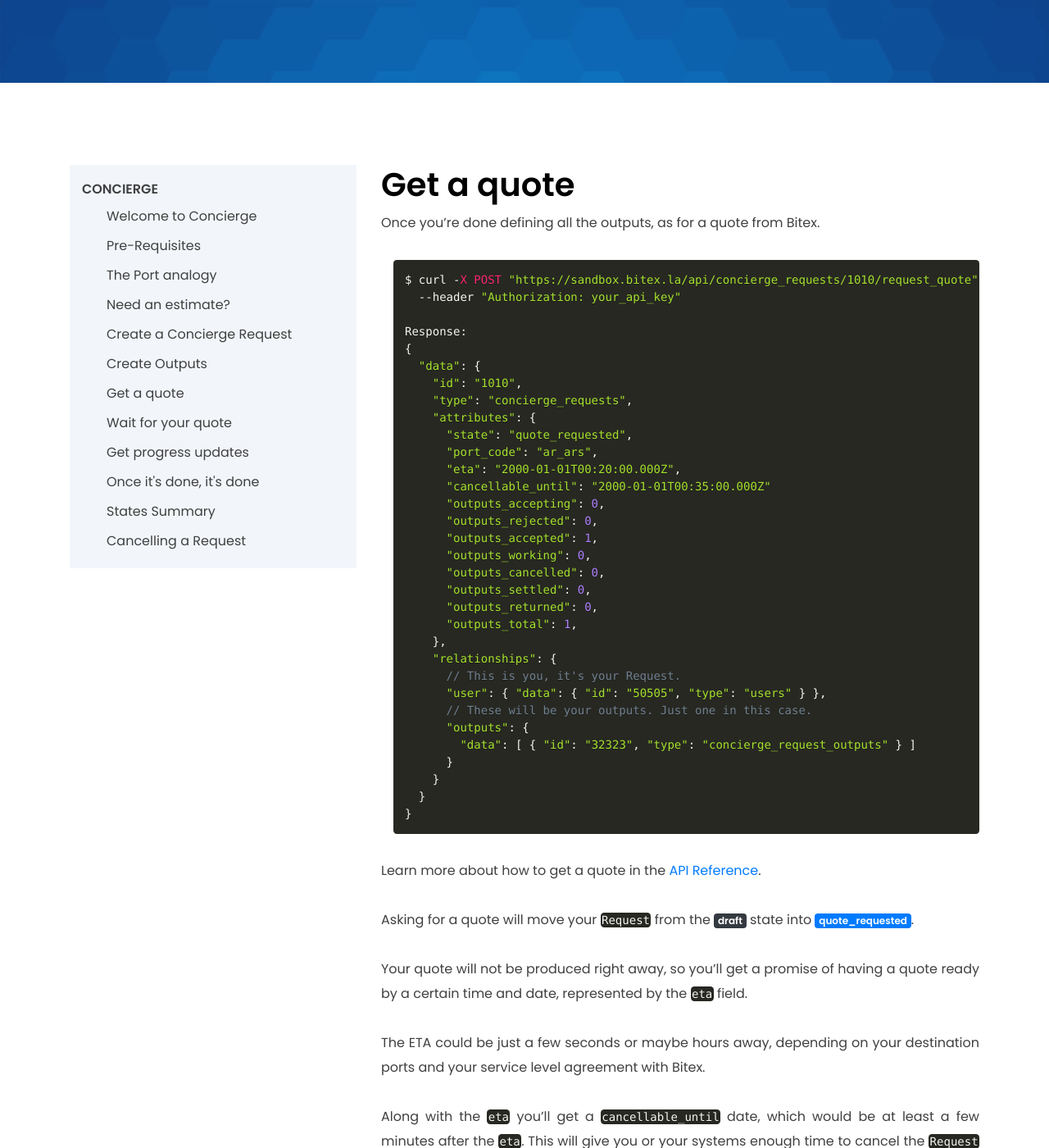
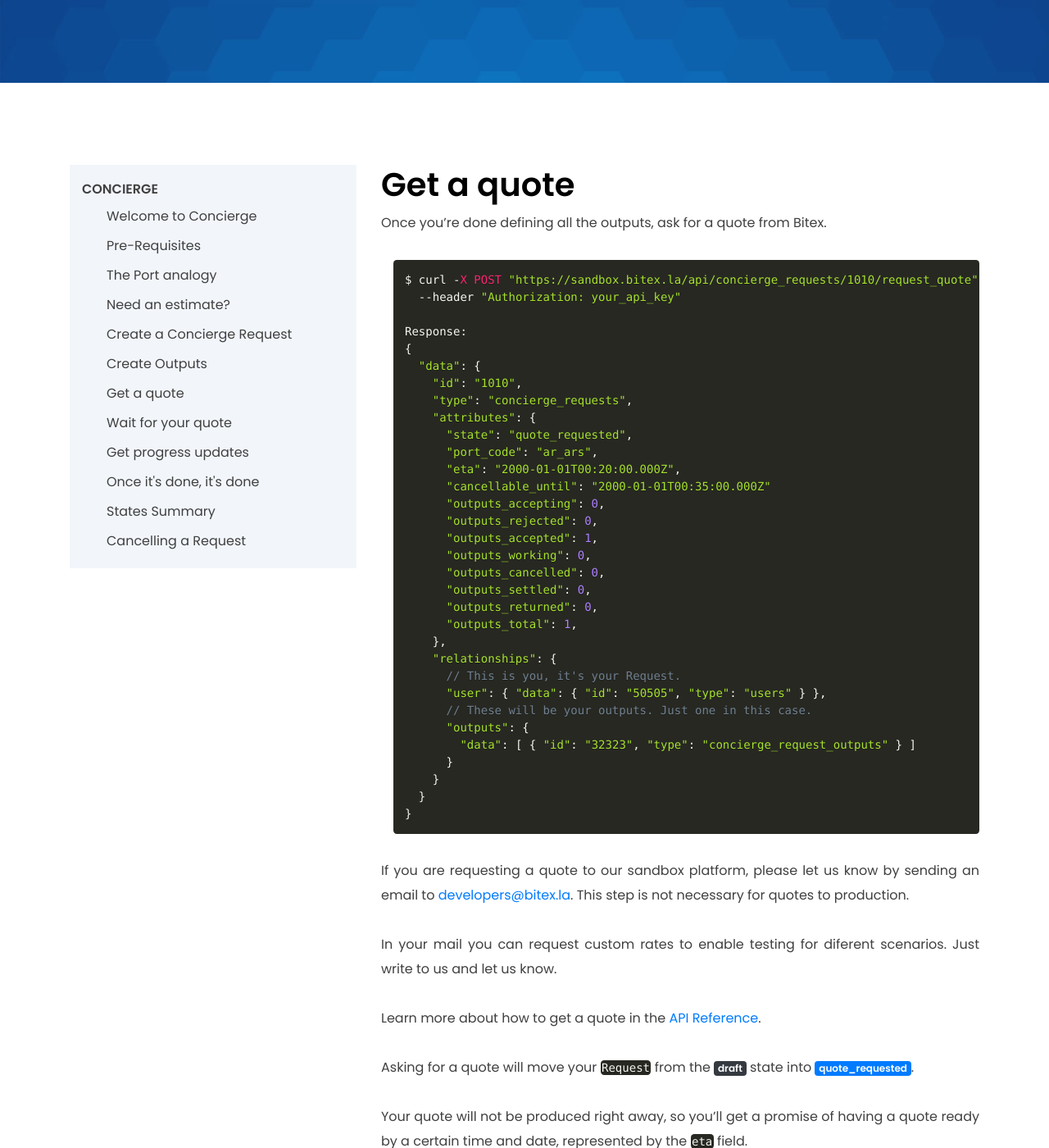
Before and after one commit to bitex-la/bitex-guides, a Jekyll site: the page built from _docs/concierge/get_quote.md, in a window 1280 px wide and 1400 px high, scrolled down 251 px. Shown: the whole window at 82% size. Built offline with Jekyll 4.4.1, drawn with Linux system fonts in a browser that asks for light colours.

Commit message:
Requests email for sandbox quotes & typo

```diff
--- a/_docs/concierge/get_quote.md
+++ b/_docs/concierge/get_quote.md
@@ -7,7 +7,7 @@ index: 7
 
 # Get a quote
 
-Once you're done defining all the outputs, as for a quote from Bitex.
+Once you're done defining all the outputs, ask for a quote from Bitex.
 
 {% highlight javascript %}
 $ curl -X POST "https://sandbox.bitex.la/api/concierge_requests/1010/request_quote" \
@@ -44,6 +44,10 @@ Response:
 }
 {% endhighlight %}
 
+If you are requesting a quote to our sandbox platform, please let us know by sending an email to [developers@bitex.la](mailto:developers@bitex.la). This step is not necessary for quotes to production.
+
+In your mail you can request custom rates to enable testing for diferent scenarios. Just write to us and let us know.
+
 Learn more about how to get a quote in the
 [API Reference](https://developers.bitex.la/#9f8d8570-db6b-4f1f-8d0c-8cb440bf7f5c).
 
```
